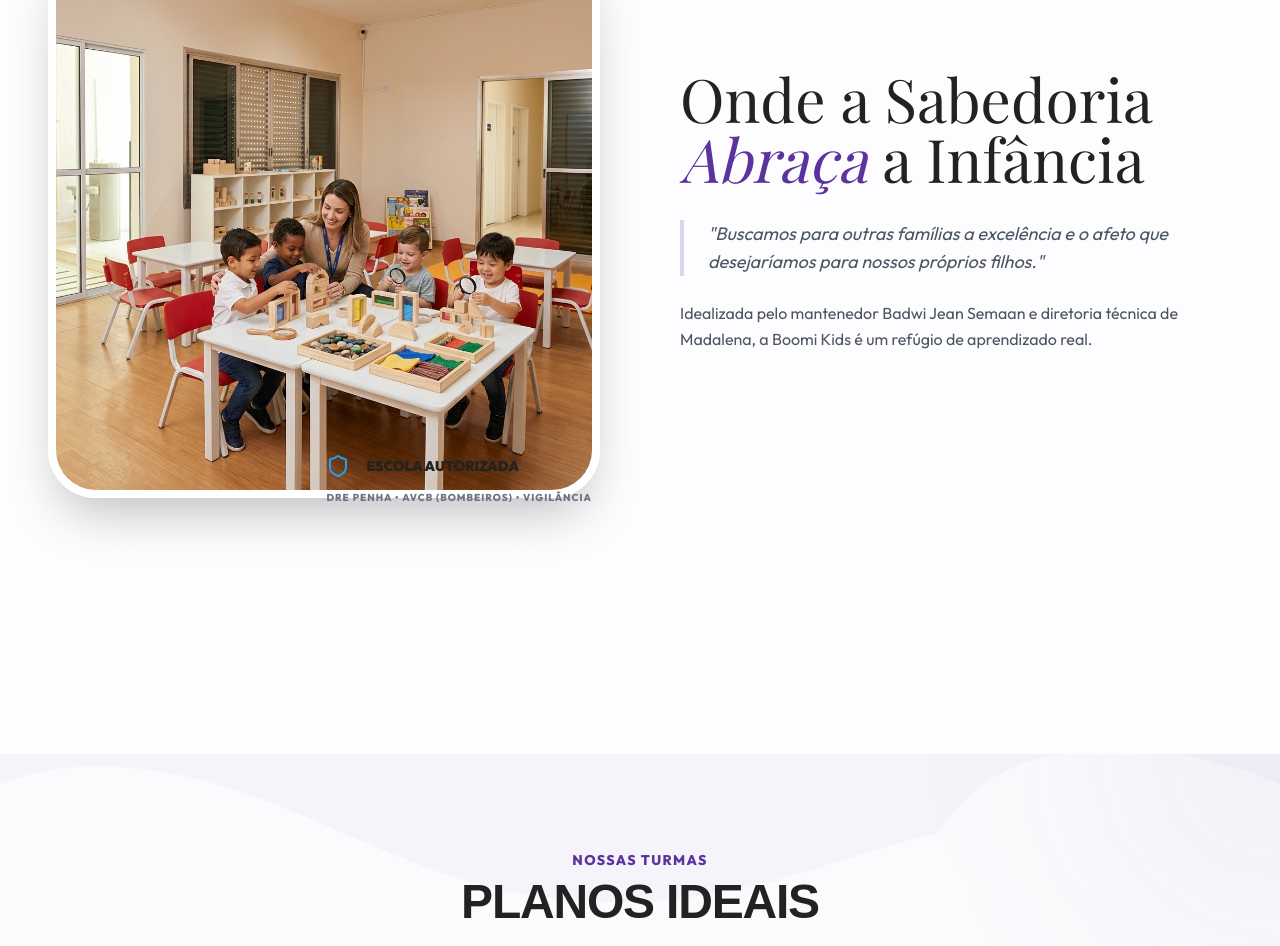
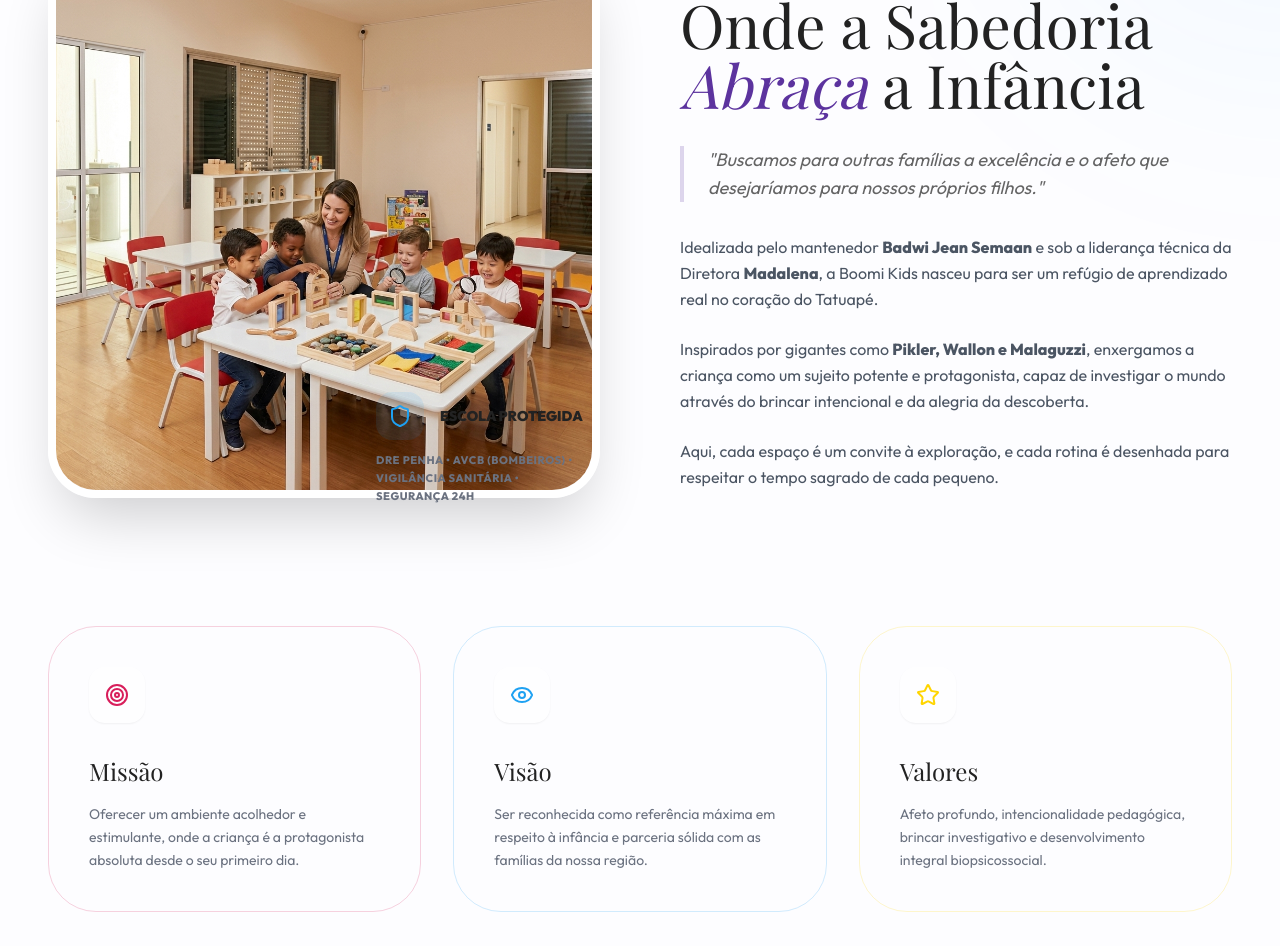
Before and after one commit to FerisReptilium/boomi-kids, a React (Vite) app: page / in a window 1280 px wide. Shown: the part 2328-3274 px from the top of the page. Built offline with nearby package versions, Linux system fonts and the light colour scheme; a web font is replaced by a local one.

Commit message:
Update About.jsx

```diff
--- a/src/components/About.jsx
+++ b/src/components/About.jsx
@@ -1,4 +1,3 @@
-// 1. Arquivo: src/components/About.jsx
 import React from 'react';
 import { motion } from 'framer-motion';
 import { Shield, Target, Eye, Star } from 'lucide-react';
@@ -6,33 +5,112 @@ import { Shield, Target, Eye, Star } from 'lucide-react';
 const About = () => {
   return (
     <section id="sobre" className="py-32 bg-[#FDFDFF] relative overflow-hidden">
+
+      {/* Elementos de Estilo - Fundo */}
+      <div className="absolute top-0 right-0 w-[500px] h-[500px] bg-brand-blue/5 rounded-full blur-[120px] -mr-64 -mt-64"></div>
+
       <div className="container mx-auto px-6 md:px-12 relative z-10">
+
+        {/* Bloco Superior: Imagem Real e Texto Detalhado */}
         <div className="flex flex-col lg:flex-row items-center gap-20 mb-32">
-          <motion.div initial={{ opacity: 0 }} whileInView={{ opacity: 1 }} className="lg:w-1/2 relative">
-            <div className="relative z-10 rounded-[3rem] overflow-hidden shadow-2xl border-8 border-white">
-              {/* 📸 FOTO DA SALA DE AULA REAL AQUI */}
+
+          <motion.div
+            initial={{ opacity: 0, scale: 0.9 }}
+            whileInView={{ opacity: 1, scale: 1 }}
+            viewport={{ once: true }}
+            transition={{ duration: 0.8 }}
+            className="lg:w-1/2 relative"
+          >
+            <div className="relative z-10 rounded-[3rem] overflow-hidden shadow-[0_30px_60px_-15px_rgba(0,0,0,0.2)] border-8 border-white">
+              {/* 📸 FOTO REAL DA ESCOLA RESTAURADA */}
               <img
                 src="/about_philosophy_real.png"
-                alt="Educação Boomi"
-                className="w-full h-auto object-cover"
+                alt="Nosso Ideal de Educação Boomi Kids"
+                className="w-full h-auto object-cover transform hover:scale-105 transition-transform duration-1000"
               />
             </div>
-            <div className="absolute -bottom-10 -right-6 glass-panel p-8 rounded-3xl z-20 border-white/50 hidden md:block">
+
+            {/* Selo de Instituição Protegida */}
+            <motion.div
+              initial={{ x: 50, opacity: 0 }}
+              whileInView={{ x: 0, opacity: 1 }}
+              transition={{ delay: 0.5 }}
+              className="absolute -bottom-10 -right-6 glass-panel p-8 rounded-3xl z-20 border-white/50 hidden md:block max-w-[280px]"
+            >
               <div className="flex items-center gap-4 mb-3">
-                <Shield size={24} className="text-brand-blue" />
-                <h4 className="font-black text-brand-text text-sm uppercase">Escola Autorizada</h4>
+                <div className="p-3 bg-brand-blue/10 rounded-2xl text-brand-blue">
+                  <Shield size={24} />
+                </div>
+                <h4 className="font-black text-brand-text text-sm">ESCOLA PROTEGIDA</h4>
               </div>
-              <p className="text-[10px] text-gray-500 font-bold uppercase tracking-widest leading-relaxed">DRE Penha • AVCB (Bombeiros) • Vigilância</p>
+              <p className="text-[11px] text-gray-500 font-bold leading-relaxed uppercase tracking-wider">
+                DRE Penha • AVCB (Bombeiros) • Vigilância Sanitária • Segurança 24h
+              </p>
+            </motion.div>
+          </motion.div>
+
+          <motion.div
+            initial={{ opacity: 0, x: 30 }}
+            whileInView={{ opacity: 1, x: 0 }}
+            viewport={{ once: true }}
+            transition={{ duration: 0.8 }}
+            className="lg:w-1/2"
+          >
+            <div className="flex items-center gap-3 mb-6">
+               <div className="w-12 h-[2px] bg-brand-purple"></div>
+               <span className="text-brand-purple font-black tracking-[0.3em] uppercase text-[10px]">NOSSO IDEAL</span>
+            </div>
+
+            <h2 className="text-4xl md:text-6xl font-premium text-brand-text mb-8 leading-tight">
+              Onde a Sabedoria <br />
+              <span className="text-brand-purple italic">Abraça</span> a Infância
+            </h2>
+
+            <div className="space-y-6 text-gray-600 font-medium leading-relaxed">
+              <p className="text-lg italic text-brand-text/70 border-l-4 border-brand-purple/20 pl-6 mb-8">
+                "Buscamos para outras famílias a excelência e o afeto que desejaríamos para nossos próprios filhos."
+              </p>
+              <p>
+                Idealizada pelo mantenedor <strong>Badwi Jean Semaan</strong> e sob a liderança técnica da Diretora <strong>Madalena</strong>, a Boomi Kids nasceu para ser um refúgio de aprendizado real no coração do Tatuapé.
+              </p>
+              <p>
+                Inspirados por gigantes como <strong>Pikler, Wallon e Malaguzzi</strong>, enxergamos a criança como um sujeito potente e protagonista, capaz de investigar o mundo através do brincar intencional e da alegria da descoberta.
+              </p>
+              <p>
+                Aqui, cada espaço é um convite à exploração, e cada rotina é desenhada para respeitar o tempo sagrado de cada pequeno.
+              </p>
             </div>
           </motion.div>
-          <div className="lg:w-1/2">
-            <h2 className="text-4xl md:text-6xl font-premium text-brand-text mb-8 leading-tight">Onde a Sabedoria <span className="text-brand-purple italic">Abraça</span> a Infância</h2>
-            <p className="text-lg text-gray-600 mb-6 italic border-l-4 border-brand-purple/20 pl-6">"Buscamos para outras famílias a excelência e o afeto que desejaríamos para nossos próprios filhos."</p>
-            <p className="text-gray-600 leading-relaxed mb-6">Idealizada pelo mantenedor Badwi Jean Semaan e diretoria técnica de Madalena, a Boomi Kids é um refúgio de aprendizado real.</p>
-          </div>
+        </div>
+
+        {/* Missão, Visão e Valores - Cards Glassmorphism */}
+        <div className="grid grid-cols-1 md:grid-cols-3 gap-8">
+          {[
+            { icon: <Target className="text-brand-pink" />, title: "Missão", color: "border-brand-pink/20", desc: "Oferecer um ambiente acolhedor e estimulante, onde a criança é a protagonista absoluta desde o seu primeiro dia." },
+            { icon: <Eye className="text-brand-blue" />, title: "Visão", color: "border-brand-blue/20", desc: "Ser reconhecida como referência máxima em respeito à infância e parceria sólida com as famílias da nossa região." },
+            { icon: <Star className="text-brand-yellow" />, title: "Valores", color: "border-brand-yellow/20", desc: "Afeto profundo, intencionalidade pedagógica, brincar investigativo e desenvolvimento integral biopsicossocial." }
+          ].map((item, idx) => (
+            <motion.div
+              key={idx}
+              initial={{ opacity: 0, y: 30 }}
+              whileInView={{ opacity: 1, y: 0 }}
+              viewport={{ once: true }}
+              transition={{ delay: idx * 0.2 }}
+              className={`glass-panel p-10 rounded-[3rem] border ${item.color} group hover:bg-white transition-all duration-700`}
+            >
+              <div className="w-14 h-14 bg-white/50 rounded-2xl flex items-center justify-center mb-8 shadow-sm group-hover:scale-110 transition-transform duration-500">
+                 {item.icon}
+              </div>
+              <h3 className="text-2xl font-premium mb-4 text-brand-text">{item.title}</h3>
+              <p className="text-gray-500 font-medium leading-relaxed text-sm">
+                {item.desc}
+              </p>
+            </motion.div>
+          ))}
         </div>
       </div>
     </section>
   );
 };
+
 export default About;
```
